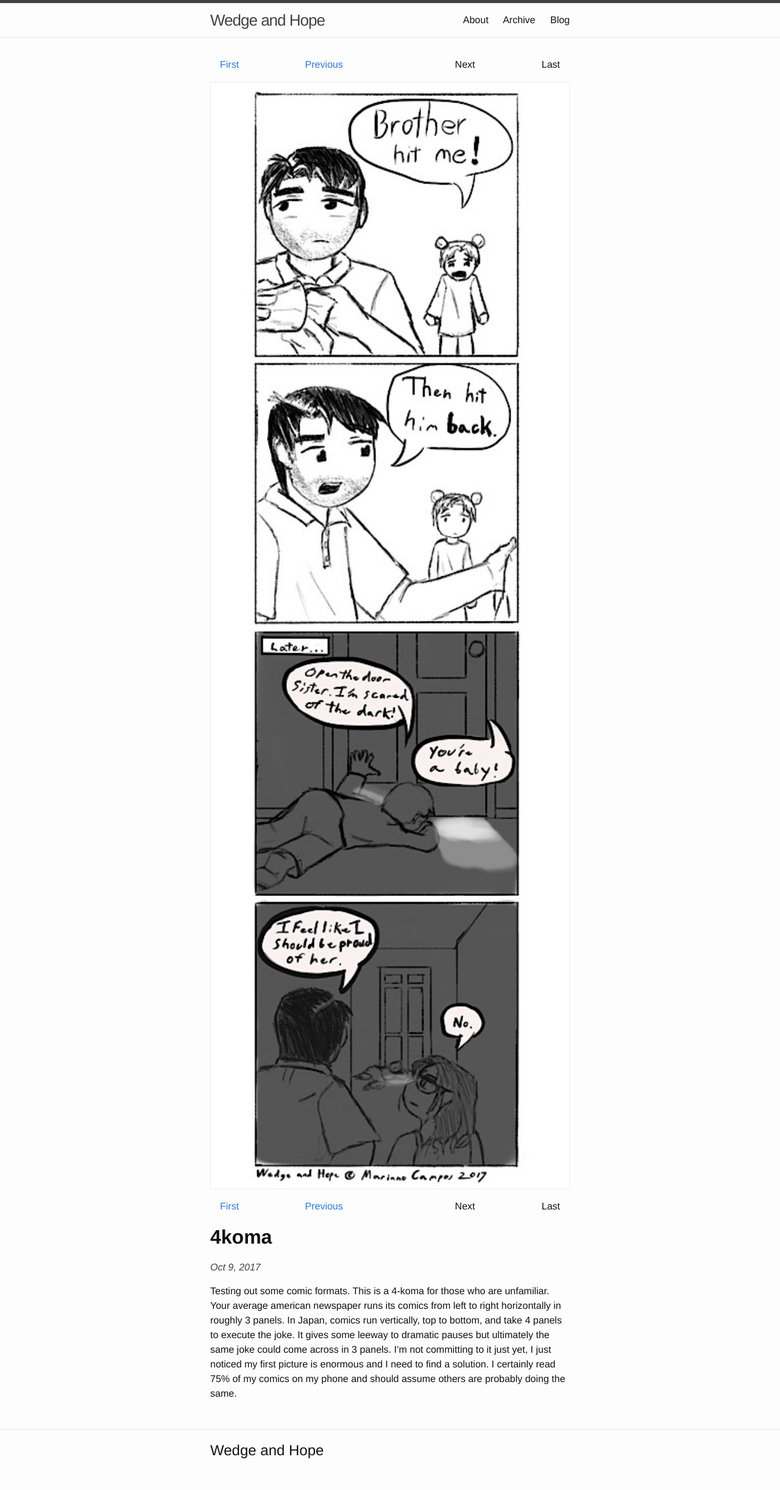
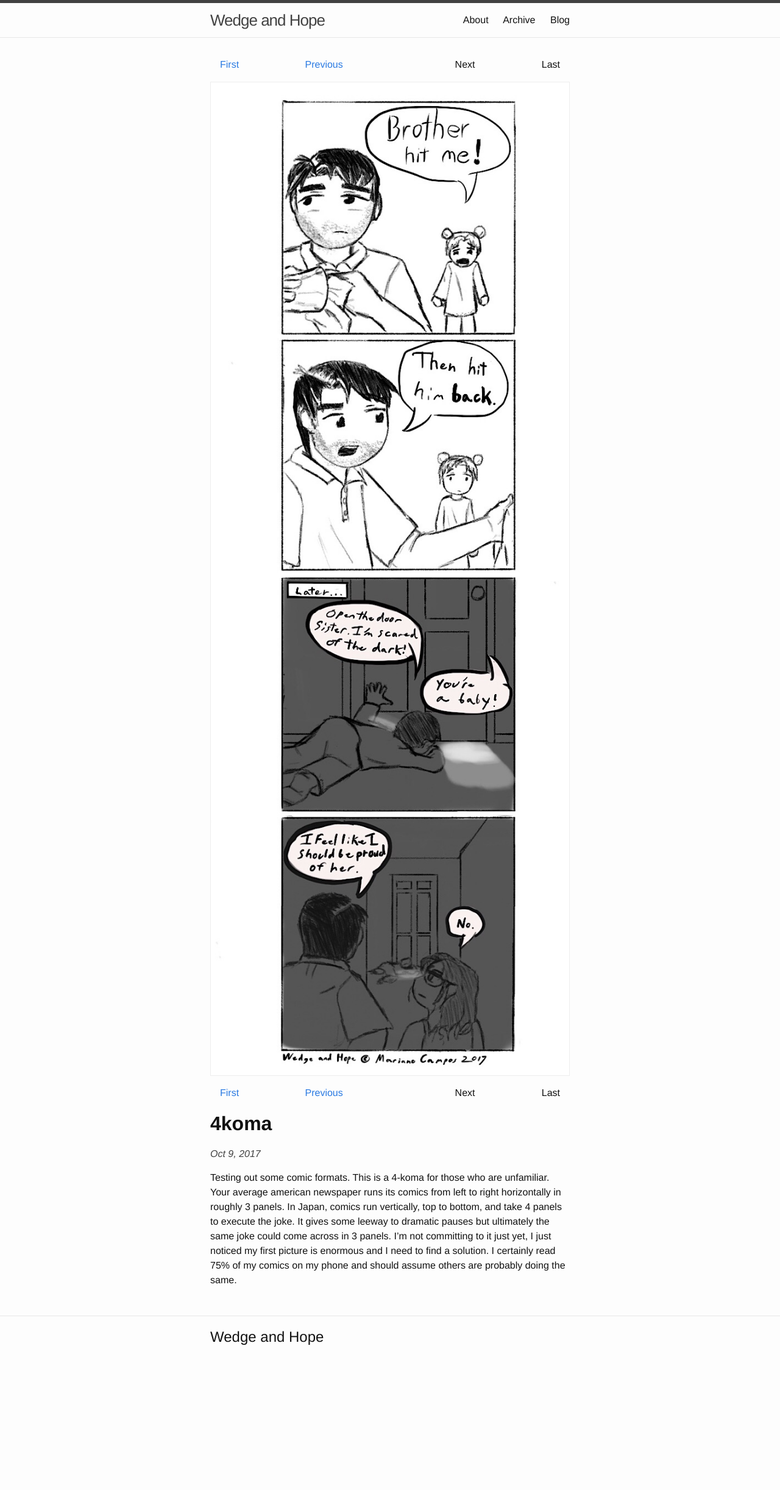
Before and after one commit to wedgejaeger/wedgejaeger.github.io, a Jekyll site: the page built from _posts/comics/2017-10-09-4koma.md, in a window 1280 px wide. Shown: the whole page at 61% size. Built offline with Jekyll 4.4.1, drawn with Linux system fonts in a browser that asks for light colours; after the commit the page ends 2257 px from its top, so only the background shows below that.

Commit message:
Update 2017-10-09-4koma.md

```diff
--- a/_posts/comics/2017-10-09-4koma.md
+++ b/_posts/comics/2017-10-09-4koma.md
@@ -3,8 +3,8 @@
 title:  "4koma"
 date:   2017-10-09 16:45:00 -0400
 categories: comics
-image: "/images/comics/2017-10-09-4koma.jpg"
-image2x: "/images/comics/2017-10-09-4koma.jpg"
+image: "/images/comics/2017-10-09-4-koma.jpg"
+image2x: "/images/comics/2017-10-09-4-koma.jpg"
 copyright: false
 ---
 
```
